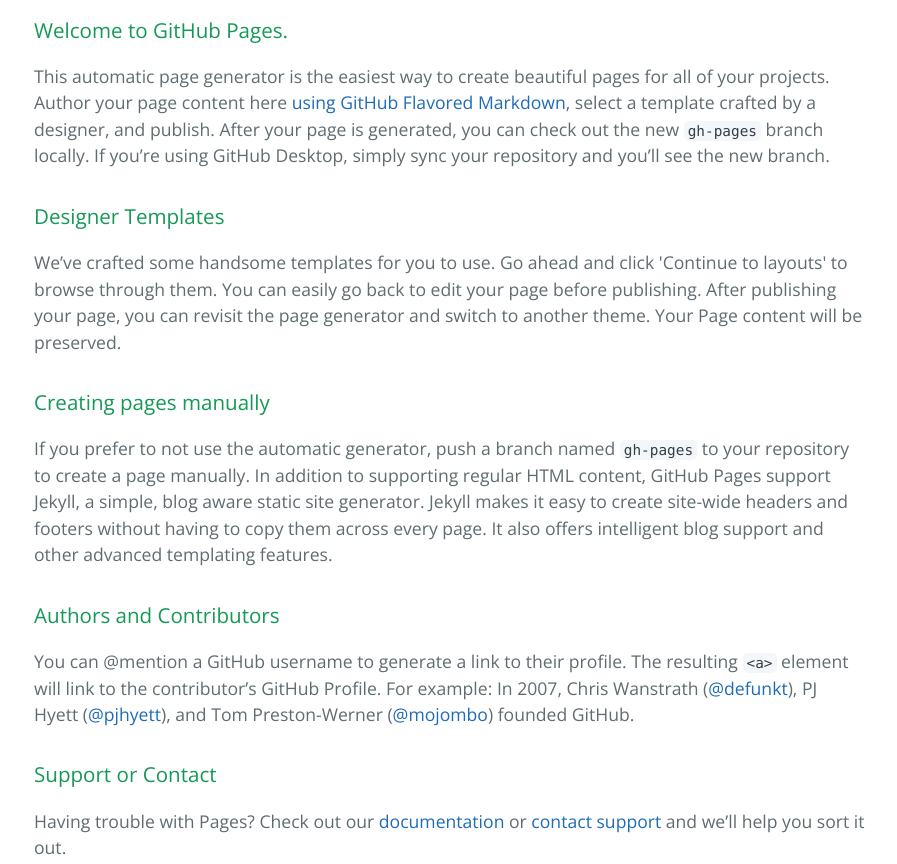
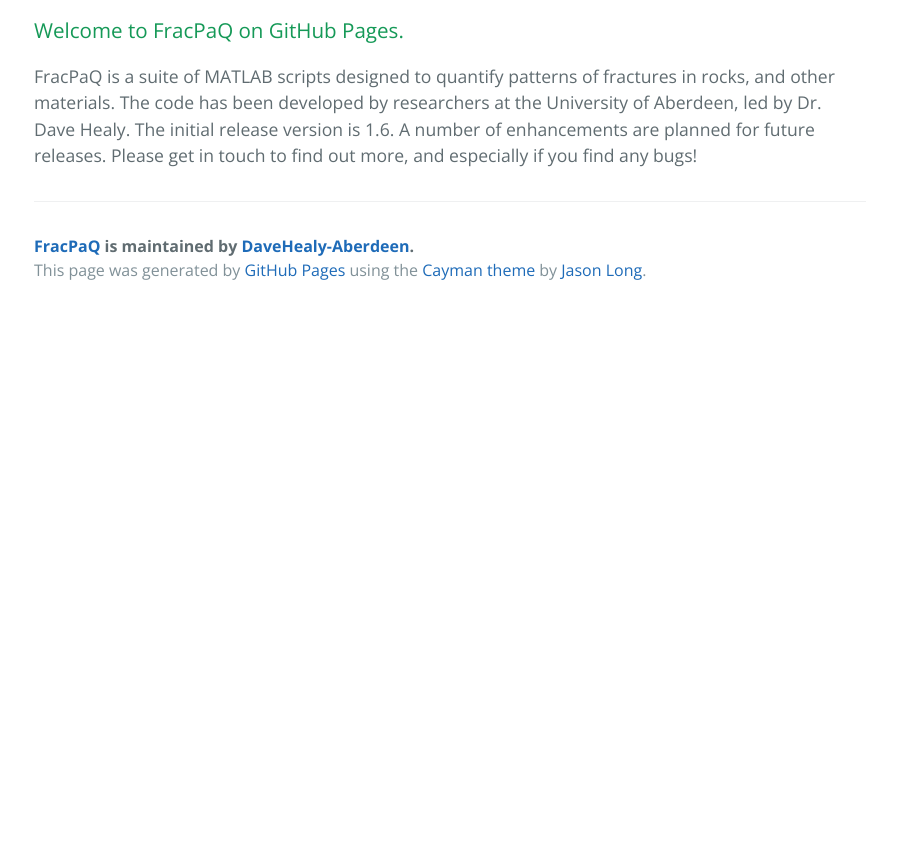
Before and after one commit to DaveHealy-github/FracPaQ, a plain HTML site: page index.html in a window 1280 px wide. Shown: the part 400-1264 px from the top of the page, without its empty margins (190-1087 px from the left). After the commit the page ends 800 px from the top, so only its background shows below. Drawn offline with nearby package versions, Linux system fonts and the light colour scheme.

```diff
--- a/index.html
+++ b/index.html
@@ -20,29 +20,9 @@
 
     <section class="main-content">
       <h3>
-<a id="welcome-to-github-pages" class="anchor" href="#welcome-to-github-pages" aria-hidden="true"><span aria-hidden="true" class="octicon octicon-link"></span></a>Welcome to GitHub Pages.</h3>
+<a id="welcome-to-fracpaq-on-github-pages" class="anchor" href="#welcome-to-fracpaq-on-github-pages" aria-hidden="true"><span aria-hidden="true" class="octicon octicon-link"></span></a>Welcome to FracPaQ on GitHub Pages.</h3>
 
-<p>This automatic page generator is the easiest way to create beautiful pages for all of your projects. Author your page content here <a href="https://guides.github.com/features/mastering-markdown/">using GitHub Flavored Markdown</a>, select a template crafted by a designer, and publish. After your page is generated, you can check out the new <code>gh-pages</code> branch locally. If you’re using GitHub Desktop, simply sync your repository and you’ll see the new branch.</p>
-
-<h3>
-<a id="designer-templates" class="anchor" href="#designer-templates" aria-hidden="true"><span aria-hidden="true" class="octicon octicon-link"></span></a>Designer Templates</h3>
-
-<p>We’ve crafted some handsome templates for you to use. Go ahead and click 'Continue to layouts' to browse through them. You can easily go back to edit your page before publishing. After publishing your page, you can revisit the page generator and switch to another theme. Your Page content will be preserved.</p>
-
-<h3>
-<a id="creating-pages-manually" class="anchor" href="#creating-pages-manually" aria-hidden="true"><span aria-hidden="true" class="octicon octicon-link"></span></a>Creating pages manually</h3>
-
-<p>If you prefer to not use the automatic generator, push a branch named <code>gh-pages</code> to your repository to create a page manually. In addition to supporting regular HTML content, GitHub Pages support Jekyll, a simple, blog aware static site generator. Jekyll makes it easy to create site-wide headers and footers without having to copy them across every page. It also offers intelligent blog support and other advanced templating features.</p>
-
-<h3>
-<a id="authors-and-contributors" class="anchor" href="#authors-and-contributors" aria-hidden="true"><span aria-hidden="true" class="octicon octicon-link"></span></a>Authors and Contributors</h3>
-
-<p>You can @mention a GitHub username to generate a link to their profile. The resulting <code>&lt;a&gt;</code> element will link to the contributor’s GitHub Profile. For example: In 2007, Chris Wanstrath (<a href="https://github.com/defunkt" class="user-mention">@defunkt</a>), PJ Hyett (<a href="https://github.com/pjhyett" class="user-mention">@pjhyett</a>), and Tom Preston-Werner (<a href="https://github.com/mojombo" class="user-mention">@mojombo</a>) founded GitHub.</p>
-
-<h3>
-<a id="support-or-contact" class="anchor" href="#support-or-contact" aria-hidden="true"><span aria-hidden="true" class="octicon octicon-link"></span></a>Support or Contact</h3>
-
-<p>Having trouble with Pages? Check out our <a href="https://help.github.com/pages">documentation</a> or <a href="https://github.com/contact">contact support</a> and we’ll help you sort it out.</p>
+<p>FracPaQ is a suite of MATLAB scripts designed to quantify patterns of fractures in rocks, and other materials.  The code has been developed by researchers at the University of Aberdeen, led by Dr. Dave Healy.  The initial release version is 1.6.  A number of enhancements are planned for future releases.  Please get in touch to find out more, and especially if you find any bugs!    </p>
 
       <footer class="site-footer">
         <span class="site-footer-owner"><a href="https://github.com/DaveHealy-Aberdeen/FracPaQ">FracPaQ</a> is maintained by <a href="https://github.com/DaveHealy-Aberdeen">DaveHealy-Aberdeen</a>.</span>
```
Also changed, not shown: params.json (+1 -1 lines).
